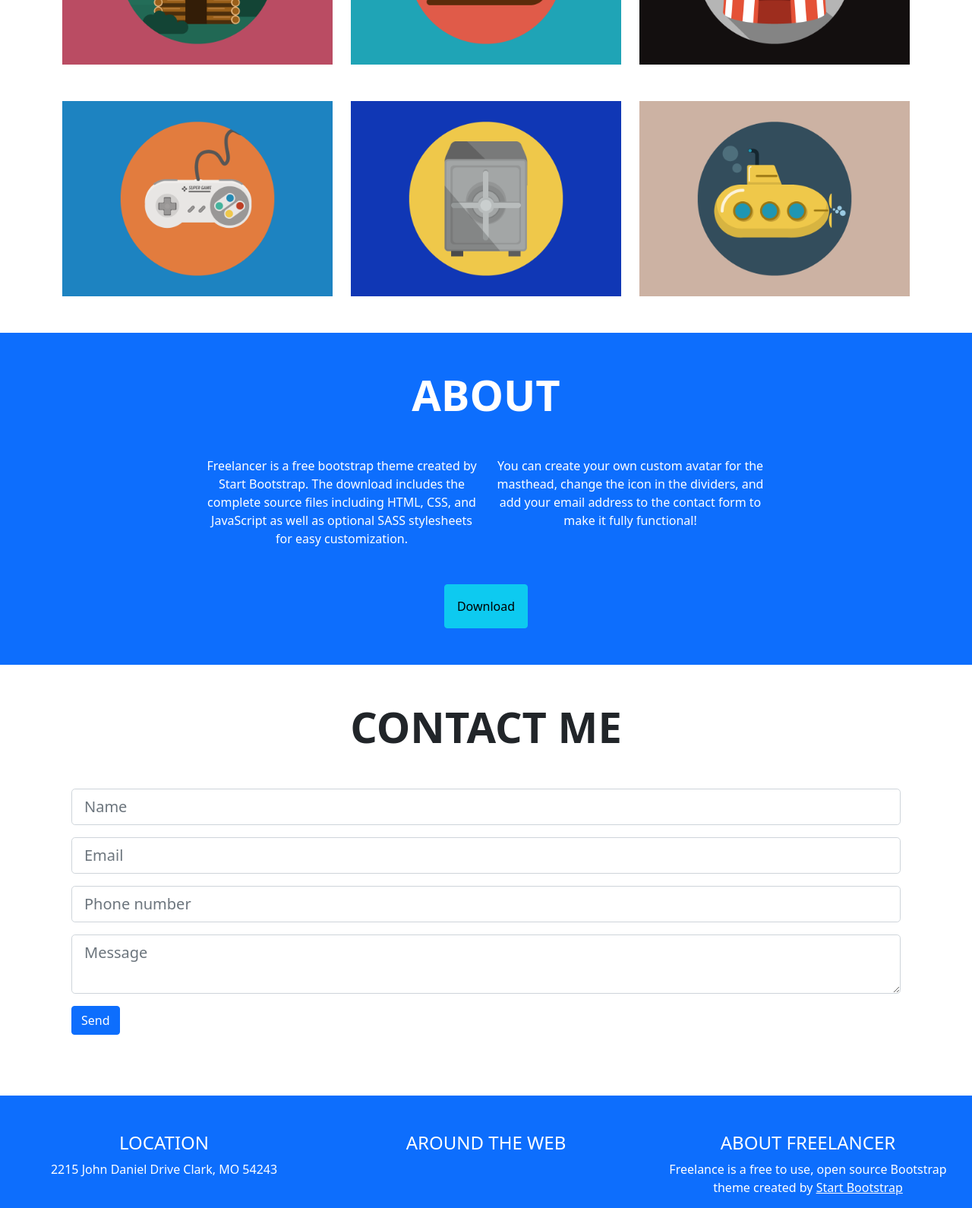
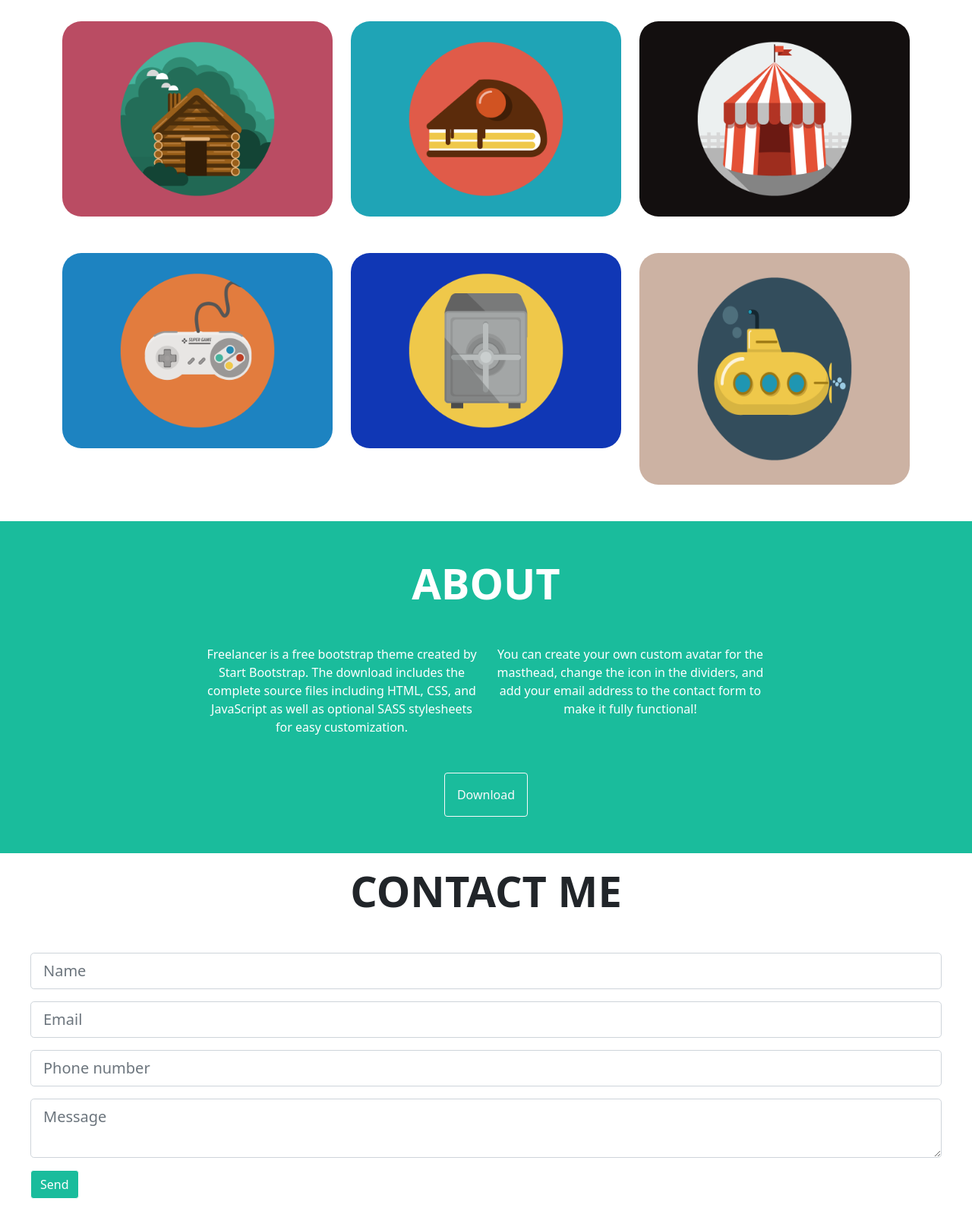
Before and after one commit to catclou/html-css-bootstrap-freelancer, a plain HTML site: page index.html in a window 1280 px wide. Shown: the part 725-2315 px from the top of the page at 76% size. Drawn offline with nearby package versions, Linux system fonts and the light colour scheme.

Commit message:
fixed img behavior on sm+md screens + other things

```diff
--- a/assets/css/style.css
+++ b/assets/css/style.css
@@ -3,3 +3,24 @@
     padding: 0;
     box-sizing: border-box;
 }
+
+.bg_nav_footer {
+    background-color: #2c3e50;
+}
+
+.bg_green {
+    background-color: #1abc9c;
+}
+
+.bg_info {
+    background-color: #3a546d;
+}
+
+.rounded_edges {
+    border-radius: 25px!important;
+}
+
+.btn-primary {
+    background-color: #1abc9c!important;
+    border: 1px solid white!important;
+}
--- a/index.html
+++ b/index.html
@@ -11,9 +11,9 @@
 </head>
 <body>
     <!-- navbar -->
-    <nav class="navbar navbar-expand-lg navbar-light bg-secondary">
+    <nav class="navbar navbar-expand-lg navbar-dark bg_nav_footer">
         <div class="container-fluid">
-            <a class="navbar-brand text-uppercase text-white fw-bold" href="#">start bootstrap</a>
+            <a class="navbar-brand text-uppercase fw-bold" href="#">start bootstrap</a>
             <button class="navbar-toggler" type="button" data-bs-toggle="collapse" data-bs-target="#navbarSupportedContent"
                 aria-controls="navbarSupportedContent" aria-expanded="false" aria-label="Toggle navigation">
                 <span class="navbar-toggler-icon"></span>
@@ -21,13 +21,13 @@
             <div class="collapse navbar-collapse">
                 <ul class="navbar-nav ms-auto">
                     <li class="nav-item">
-                        <a class="nav-link text-uppercase text-white fw-bold active" href="#portfolio">portfolio</a>
+                        <a class="nav-link text-uppercase fw-bold active" href="#portfolio">portfolio</a>
                     </li>
                     <li class="nav-item">
-                        <a class="nav-link text-uppercase text-white fw-bold" href="#about">about</a>
+                        <a class="nav-link text-uppercase fw-bold" href="#about">about</a>
                     </li>
                     <li class="nav-item">
-                        <a class="nav-link text-uppercase text-white fw-bold" href="#contact">contact</a>
+                        <a class="nav-link text-uppercase fw-bold" href="#contact">contact</a>
                     </li>
                 </ul>
             </div>
@@ -35,9 +35,9 @@
     </nav>
 
     <!-- header and hero -->
-    <header class="bg-primary text-white text-center">
+    <header class="bg_green text-white text-center">
         <div class="px-4 py-5 my-5 text-center">
-            <img class="d-block mx-auto mb-4" src="./assets/img/avatar.svg" alt="avatar" width="300" height="100">
+            <img class="d-block mx-auto mb-4" src="./assets/img/avatar.svg" alt="avatar" width="400" height="300">
             <h1 class="display-5 fw-bold text-uppercase">start bootstrap</h1>
         </div>
     </header>
@@ -45,34 +45,34 @@
     <!-- portfolio -->
     <section id="portfolio" class="text-center p-6">
         <h2 class="display-4 fw-bold text-uppercase">portfolio</h2>
-        <div class="container">
-            <div class="row justify-content-center mt-5">
-                <div class="col-lg-4">
-                    <img class="w-100 h-100" src="./assets/img/cabin.png" alt="cabin">
+        <div class="container justify-content-center">
+            <div class="row justify-content-center mt-5 mb-5">
+                <div class="col-12 col-md-6 col-lg-4 mb-5">
+                    <img class="w-100 h-100 rounded_edges" src="./assets/img/cabin.png" alt="cabin">
                 </div>
-                <div class="col-lg-4">
-                    <img class="w-100 h-100" src="./assets/img/cake.png" alt="cake">
+                <div class="col-12 col-md-6 col-lg-4 mb-5">
+                    <img class="w-100 h-100 rounded_edges" src="./assets/img/cake.png" alt="cake">
                 </div>
-                <div class="col-lg-4">
-                    <img class="w-100 h-100" src="./assets/img/circus.png" alt="circus">
+                <div class="col-12 col-md-6 col-lg-4 mb-5">
+                    <img class="w-100 h-100 rounded_edges" src="./assets/img/circus.png" alt="circus">
+                </div>
+                <div class="col-12 col-md-6 col-lg-4 mb-5">
+                    <img class="w-100 h-100 rounded_edges" src="./assets/img/game.png" alt="gamepad">
+                </div>
+                <div class="col-12 col-md-6 col-lg-4 mb-5">
+                    <img class="w-100 h-100 rounded_edges" src="./assets/img/safe.png" alt="safe">
+                </div>
+                <div class="col-12 col-md-6 col-lg-4">
+                    <img class="w-100 h-100 rounded_edges" src="./assets/img/submarine.png" alt="submarine">
                 </div>
             </div>
-            <div class="row justify-content-center mt-5 mb-5">
-                <div class="col-lg-4">
-                    <img class="w-100 h-100" src="./assets/img/game.png" alt="gamepad">
-                </div>
-                <div class="col-lg-4">
-                    <img class="w-100 h-100" src="./assets/img/safe.png" alt="safe">
-                </div>
-                <div class="col-lg-4">
-                    <img class="w-100 h-100" src="./assets/img/submarine.png" alt="submarine">
-                </div>
-            </div>
+            <!-- <div class="row justify-content-center mb-5"> -->
+            <!-- </div> -->
         </div>
     </section>
 
     <!-- about -->
-    <section id="about" class="text-center bg-primary text-white p-5 mx-auto">
+    <section id="about" class="text-center bg_green text-white p-5">
         <h2 class="display-4 fw-bold text-uppercase">about</h2>
         <div class="container mt-5">
             <div class="row justify-content-center">
@@ -81,17 +81,17 @@
                 <div class="col-lg-4">You can create your own custom avatar for the masthead, change the icon in the dividers, and add your email address to
                 the contact form to make it fully functional!</div>
             </div>
-            <button type="button" class="btn btn-info mt-5 p-3">Download</button>
+            <button type="button" class="btn btn-outline-light mt-5 p-3">Download</button>
         </div>
     </section>
 
     <!-- contact -->
-    <section id="contact" class="p-5 mx-auto">
+    <section id="contact" class="p-3">
         <h2 class="display-4 fw-bold text-uppercase text-center">contact me</h2>
-        <div class="container mx-auto mt-5">
+        <div class="container-fluid mt-5">
             <form>
                 <div class="row mx-auto mb-3">
-                    <div class="col mx-auto">
+                    <div class="col">
                         <div class="input-group input-group-lg">
                             <input type="text" class="form-control" placeholder="Name" aria-label="Name" aria-describedby="inputGroup-sizing-lg">
                         </div>
@@ -126,7 +126,8 @@
     </section>
 
     <!-- footer -->
-    <footer class="bg-primary text-white text-center">
+    <footer class="bg_info text-white text-center">
+        <div class="container-fluid">
             <div class="row justify-content-center px-3 py-5 my-0 text-center">
                 <div class="col-lg-4">
                     <h4 class="text-uppercase">location</h4>
@@ -141,7 +142,8 @@
                     <span>Freelance is a free to use, open source Bootstrap theme created by <a class="text-white" href="">Start Bootstrap</a></span>
                 </div>
             </div>
-        <div class="bg-secondary text-white text-center p-4">
+        </div>
+        <div class="bg_nav_footer text-white text-center p-4">
             <span>Copyright Your Website 2019</span>
         </div>
     </footer>
```
Lines whose indentation alone changed are shown as unchanged.
